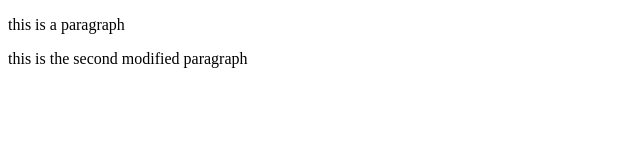
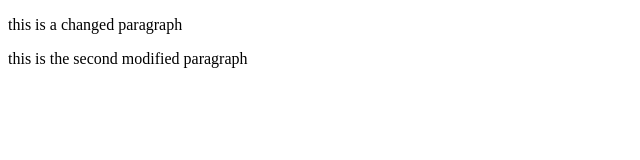
Before and after one commit to SakethGurram/My-first-project-, a website: page index.html in a window 1280 px wide. Shown: the full height of the page, 0-640 px from the left. Drawn offline with Linux system fonts and the light colour scheme.

Commit message:
first commit

```diff
--- a/index.html
+++ b/index.html
@@ -3,7 +3,7 @@
 <head>
 	<title>hi guys this is the title</title>
 </head>
-<p>this is a paragraph</p>
+<p>this is a changed paragraph</p>
 <p>this is the second modified paragraph </p>
 <body>
 
```
Also changed, not shown: package.json (added, +24 -0 lines), 2 other files.
